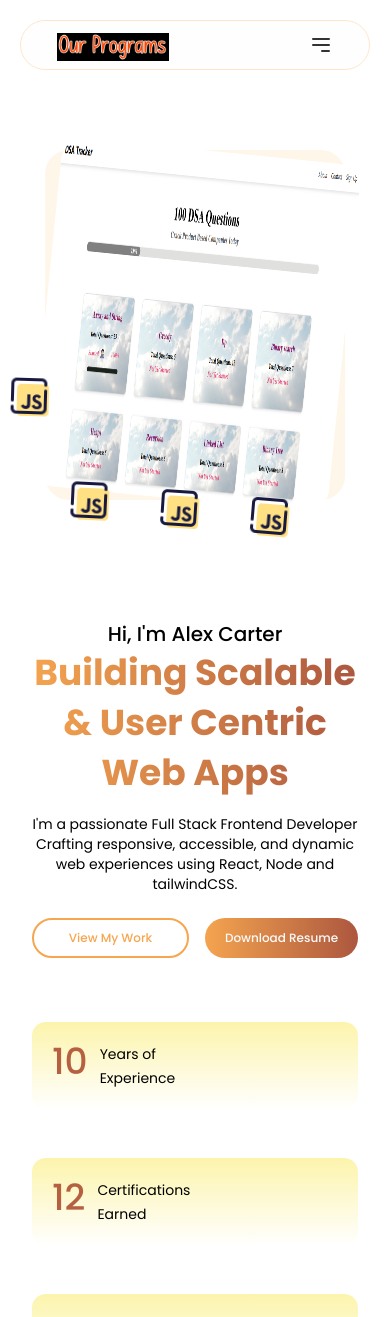
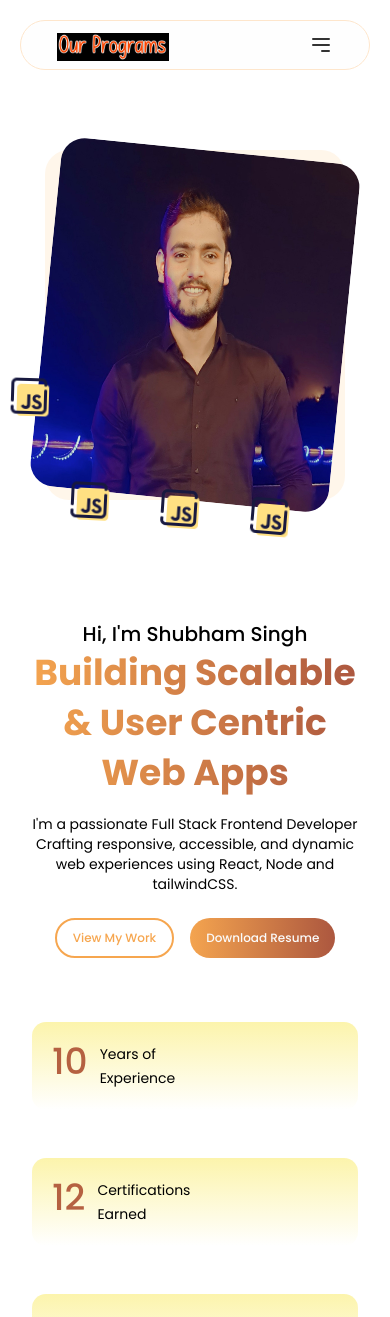
Before and after one commit to singhshubham593/portfolio, a React (Vite) app: page / in a window 390 px wide. Shown: the top 1317 px of the page. Built offline with nearby package versions, Linux system fonts and the light colour scheme.

Commit message:
Update Hero.jsx

```diff
--- a/src/sections/Hero.jsx
+++ b/src/sections/Hero.jsx
@@ -1,6 +1,6 @@
 import React from 'react'
 
-import PROFILE_PIC from "../assets/images/project-1.png";
+import PROFILE_PIC from "../assets/images/profile.png";
 import ICON_1 from "../assets/images/icons8-js-96.png";
 import ICON_2 from "../assets/images/icons8-js-96.png";
 import ICON_3 from "../assets/images/icons8-js-48.png";
@@ -12,7 +12,7 @@ const Hero = () => {
   return <section id="hero" className="container mx-auto px-8">
     <div className="flex flex-col lg:flex-row gap-14 items-center justify-between mt-[80px]">
       <div className="order-2 lg:order-1 text-center lg:text-left mt-16 lg:mt-0">
-        <h3 className="text-xl lg:text-2xl font-medium text-black">Hi, I'm Alex Carter</h3>
+        <h3 className="text-xl lg:text-2xl font-medium text-black">Hi, I'm Shubham Singh</h3>
         <h1 className="w-full lg:w-[480px] text-4xl lg:text-5xl font-bold leading-[50px] lg:leading-[60px] bg-gradient-primary bg-clip-text text-transparent">Building Scalable & User Centric Web Apps</h1>
 
         <p className="w-full lg:w-[500px] text-sm lg:text-base mt-4">
@@ -20,8 +20,9 @@ const Hero = () => {
           accessible, and dynamic web experiences using React, Node and tailwindCSS.
         </p>
         <div className="flex justify-center lg:justify-start gap-4 md:gap-8 mt-6">
-          <button className="flex-1 md:flex-none action-btn-outline btn-scale-anim">View My Work</button>
-          <button className="flex-1 md:flex-none action-btn btn-scale-anim">Download Resume</button>
+          <a href="https://github.com/singhshubham593" ><button className=" flex-1 md:flex-none action-btn-outline btn-scale-anim ">View My Work</button></a>
+          <a href="resume.pdf" download><button className="flex-1 md:flex-none action-btn btn-scale-anim">Download Resume</button></a>
+
         </div>
       </div>
 
```
